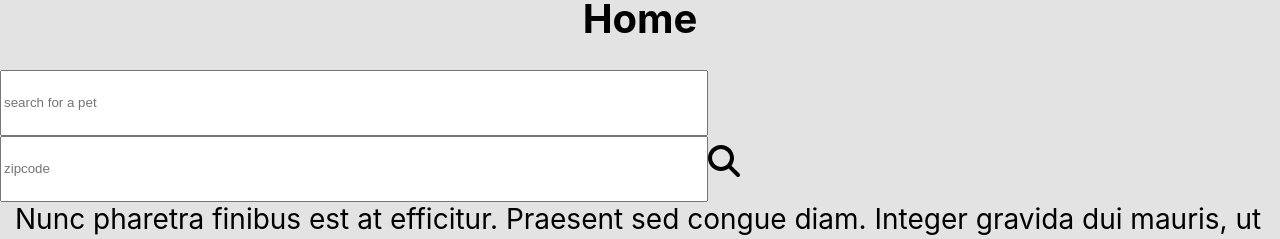
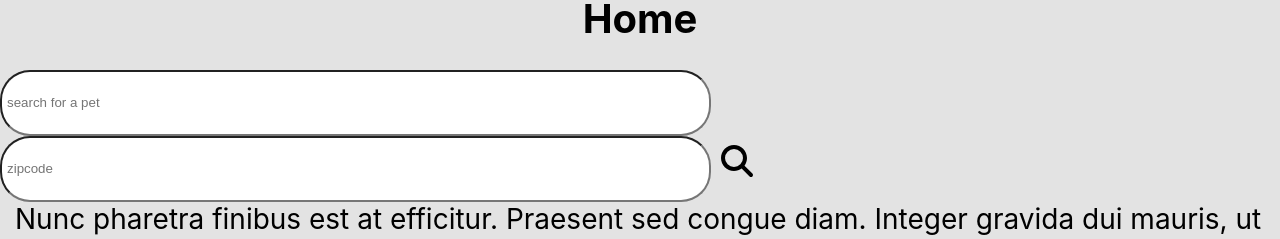
Before and after one commit to qosole/furever-yours, a React (Create React App) app in the folder client/: page / in a window 1280 px wide. Shown: the part 153-392 px from the top of the page. Built offline with nearby package versions, Linux system fonts and the light colour scheme; no server answers.

Commit message:
changed search bar look

```diff
--- a/client/src/Style.css
+++ b/client/src/Style.css
@@ -105,14 +105,11 @@ ul li a:hover {
   border: 1px;
 }
 
-/* .searchbtn {
-  cursor:pointer;
-  border-radius: 0 30px 30px 0;
-  background-color:rgb(25, 96, 162);
-  color:rgb(10, 10, 11);
-  height: 60px;
+.searchbtn {
+  padding-left: 10px;
 
-} */
+
+}
 
 .text-center {
   color: #fff;
@@ -121,6 +118,8 @@ ul li a:hover {
 input {
   width: 700px;
   height: 60px;
+  border-radius: 30px;
+  padding-left: 5px;
 }
 
 /* Animal Search Results and Animal Card Stylings */
@@ -152,3 +151,7 @@ input {
   margin-left: 5%;
   margin-right: 5%;
 }
+
+button {
+  width: 400px;
+}
```
